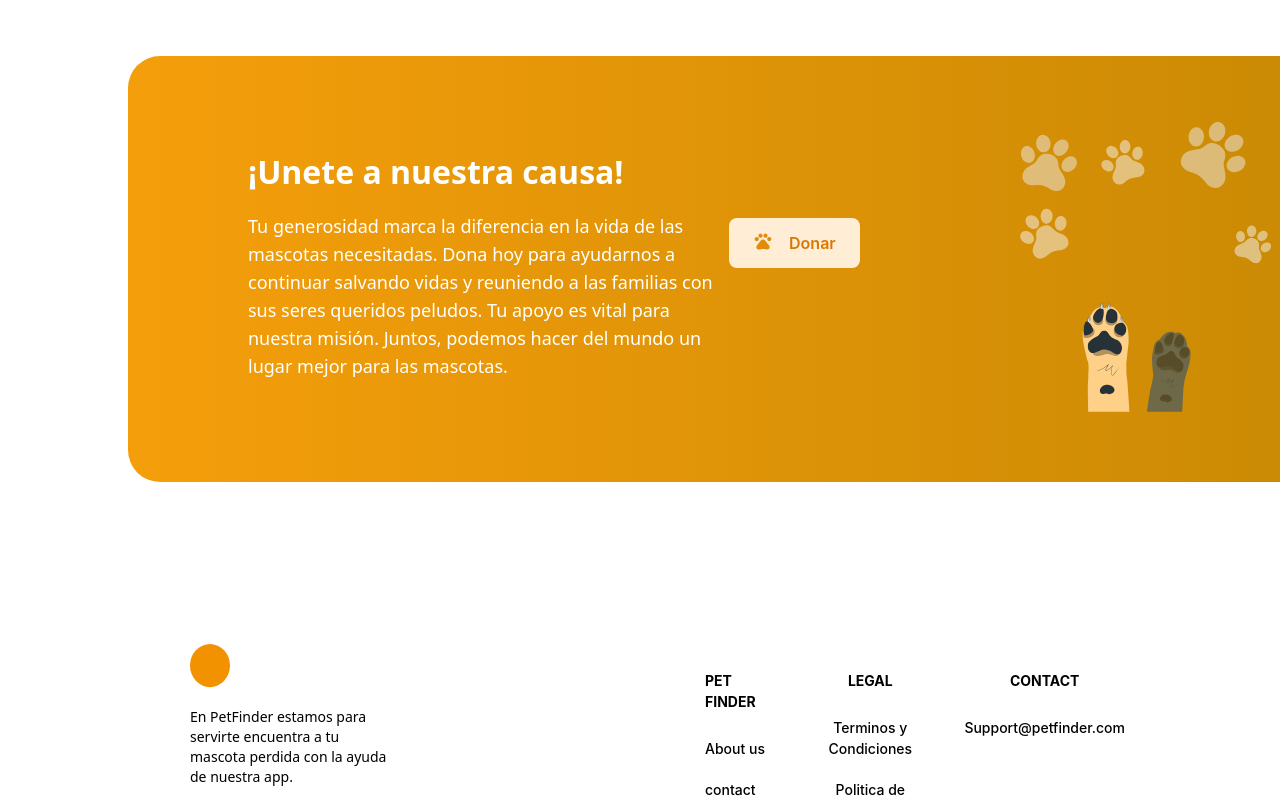
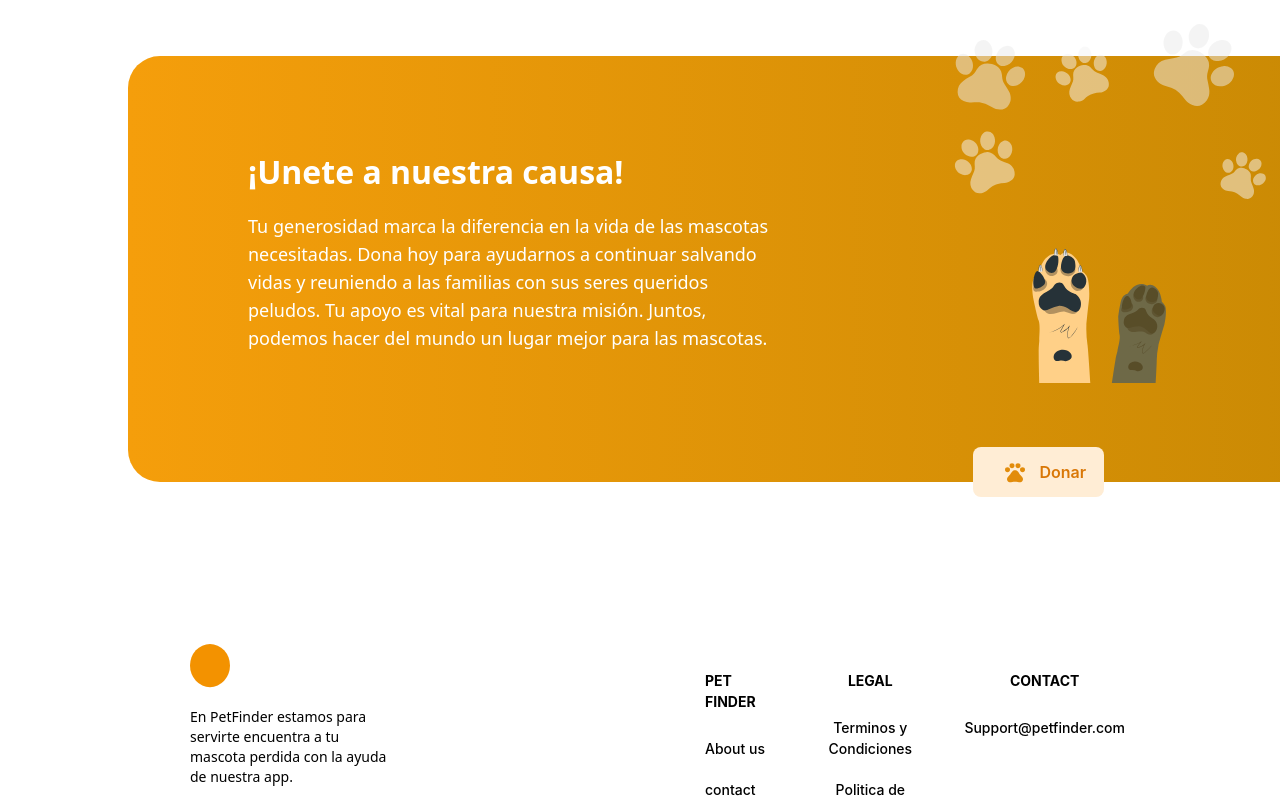
Before and after one commit to LibardoAhumada/pet_Finder_Proyect, a Next.js app: page / in a window 1280 px wide. Shown: the top 800 px of the page. Built offline with nearby package versions, Linux system fonts and the light colour scheme.

Commit message:
correcting component

```diff
--- a/components/Causa.jsx
+++ b/components/Causa.jsx
@@ -15,19 +15,20 @@ export default function Landing() {
                     </p>
 
                 </div>
-                <section className="flex flex-col justify-center items-center md:flex-row-reverse md:justify-between content-">
+                <div className="flex flex-col justify-center items-center ">
                     <div className="mt-[21px] my-3 ml-[120px] lg:flex align-bottom ">
-                    <img src="images/Footer SVG 3.svg" alt=" " className="md:w-[150px] md:h-[165px] hidden md:block lg:w-[425px] lg:h-[425px] " />
-                    <img src="images/Footer SVG 1.svg " className="w-[164px] h-[88px] origin-top-left rotate-[14deg] lg:hidden block" alt="" />
+                        <img src="images/Footer SVG 3.svg" alt=" " className="md:w-[150px] md:h-[178px] hidden md:block lg:w-[425px] lg:h-[425px] " />
+                        <img src="images/Footer SVG 1.svg " className="w-[164px] h-[88px] origin-top-left rotate-[14deg] md:hidden block" alt="" />
+
+                    </div>
+
+                    <div className="mt-[13px] w-[132px] h-[50px] px-6 py-[13px] bg-orange-100 rounded-lg md:w-[35px] md:h-[35px] md:mb-[30px] lg:w-[131px] lg:h-[50px] lg:mt-[33px] lg:flex justify-start lg:mb-[50px]">
+                        <button className=" flex justify-around text-center text-amber-600 text-base font-semibold font-['Inter'] md:px-0 lg:w-[131px] lg:h-[50px]">
+                            <img src="images/pets_FILL0_wght400_GRAD0_opsz24 1.svg" alt="" className="" />
+                            <span className="w-[35px] h-[24pz]">Donar</span>
+                        </button>
+                    </div>
                 </div>
-
-                <div className="mt-[13px] w-[132px] h-[50px] px-6 py-[13px] bg-orange-100 rounded-lg md:w-[75px] md:h-[25px] lg:w-[131px] lg:h-[50px] lg:mt-[33px] lg:flex justify-start lg:mb-[50px]">
-                    <button className="gap-4 flex justify-around text-center text-amber-600 text-base font-semibold font-['Inter'] md:px-0 lg:w-[131px] lg:h-[50px]">
-                        <img src="images/pets_FILL0_wght400_GRAD0_opsz24 1.svg" alt="" className="md:w-[20px] md:h-[20px] md:text-[12px]"/>
-                        Donar
-                    </button>
-                </div>
-                </section>
 
             </div>
         </section>
```
